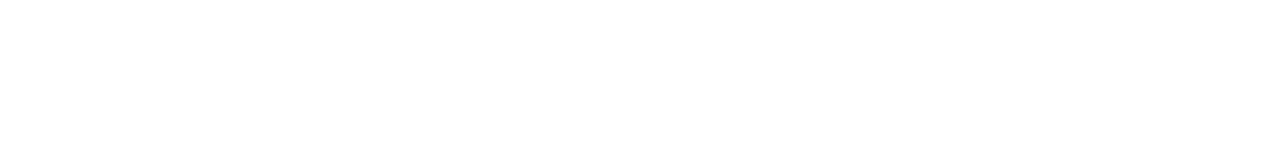
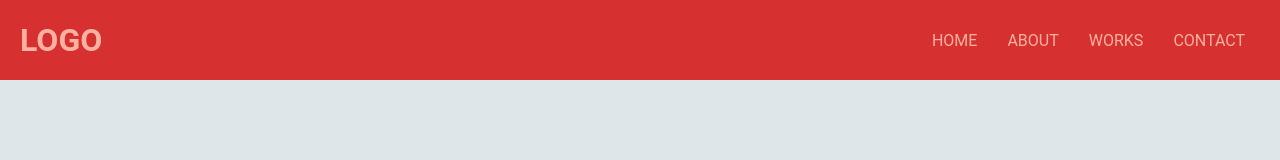
Before and after one commit to devsfer1/CSS-Microcomponents, a plain HTML site: page Navbars/Navbar 1/index.html in a window 1280 px wide. Drawn offline with Linux system fonts and the light colour scheme.

Commit message:
First Navbar

```diff
--- a/Navbars/Navbar 1/index.html
+++ b/Navbars/Navbar 1/index.html
@@ -4,8 +4,30 @@
     <meta charset="UTF-8">
     <meta name="viewport" content="width=device-width, initial-scale=1.0">
     <title>First Navbar</title>
+    <!-- Libraries CSS Files -->
+    <script src="https://kit.fontawesome.com/6465650075.js" crossorigin="anonymous"></script>
+
+    <!-- Main Stylesheet File -->
+    <link rel="stylesheet" href="style.css">
 </head>
 <body>
-
+    <!--==========================
+    Header
+    ============================-->
+    <header>
+        <span>Logo</span>
+        <input type="checkbox" id="menu">
+        <label for="menu">
+            <i class="fas fa-bars"></i>
+        </label>
+            <nav>
+                <ul>
+                    <li><a href="">Home</a></li>
+                    <li><a href="">About</a></li>
+                    <li><a href="">Works</a></li>
+                    <li><a href="">Contact</a></li>
+                </ul>
+            </nav>
+    </header>
 </body>
 </html>
--- /dev/null
+++ b/Navbars/Navbar 1/style.css
@@ -0,0 +1,79 @@
+/* -------- Standard Stylizations -------- */
+* {
+    margin: 0;
+    padding: 0;
+    box-sizing: border-box;
+    text-decoration: none;
+    list-style: none;
+}
+
+body {
+    font-family: 'Roboto';
+    background-color: #dfe6e9;
+}
+
+/* -------- Start of the Navbar -------- */
+header {
+    width: 100%;
+    background-color: #d63031;
+    height: 80px;
+    padding: 20px;
+    display: flex;
+    justify-content: space-between;
+    align-items: center;
+}
+
+span {
+    text-transform: uppercase;
+    font-size: 2em;
+    font-weight: 600;
+    color: #fab1a0;
+    cursor: pointer;
+}
+
+nav ul {display: flex;}
+
+nav ul li {
+    margin: 0 15px;
+    text-transform: uppercase;
+}
+
+nav ul li a {
+    font-weight: 400;
+    color: #fab1a0;
+}
+
+nav ul li a:hover {
+    transition: ease;
+    color: #dfe6e9
+}
+
+.fa-bars {
+    font-size: 2em;
+    font-weight: 600;
+    color: #fab1a0;
+    cursor: pointer;
+}
+
+#menu, .fa-bars {display: none;}
+
+@media (max-width:800px) {
+    nav {
+        width: 100%;
+        background-color: #d63031;
+        position: absolute;
+        top: 80px;
+        left: -100%;
+        text-align: center;
+        line-height: 80px;
+        transition: all ease 0.3s;
+    }
+
+    nav ul {flex-flow: column;}
+
+    nav ul li a {display: block;}
+
+    .fa-bars {display: block;}
+
+    #menu:checked ~ nav {left:0;}
+}
```
Also changed, not shown: Navbars/style.css (deleted).
